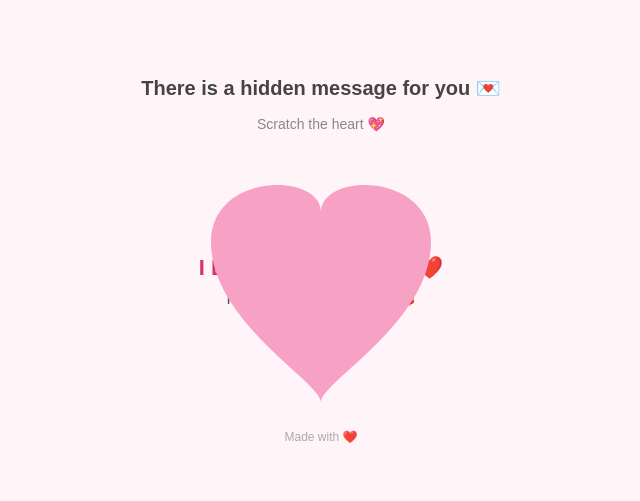
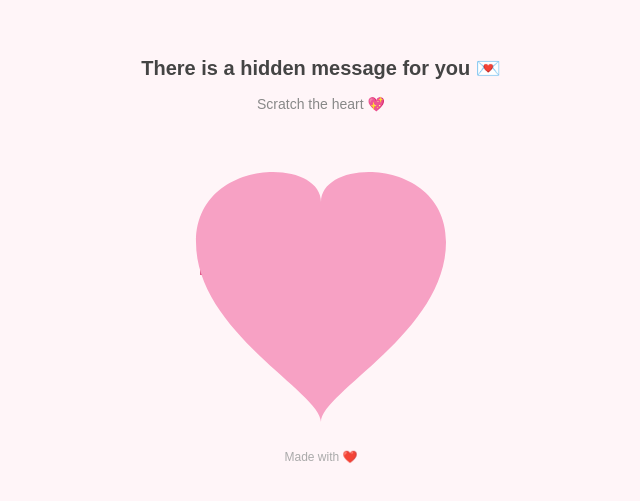
Before and after one commit to NilGamer/Hidden-message, a plain HTML site: page index.html in a window 1280 px wide. Shown: the part 147-648 px from the top of the page, without its empty margins (319-959 px from the left). Drawn offline with Linux system fonts and the light colour scheme.

Commit message:
Update index.html

```diff
--- a/index.html
+++ b/index.html
@@ -33,8 +33,8 @@
 
     .container {
         position: relative;
-        width: 260px;
-        height: 260px;
+        width: 300px;
+        height: 300px;
     }
 
     .message {
@@ -86,7 +86,7 @@
         <div class="line1">I Love You Vanshika ❤️</div>
         <div class="line2">From You Pyara Bacha 😘</div>
     </div>
-    <canvas id="scratchCanvas" width="260" height="260"></canvas>
+    <canvas id="scratchCanvas" width="300" height="300"></canvas>
 </div>
 
 <footer>Made with ❤️</footer>
@@ -98,11 +98,11 @@
     function drawHeart() {
         ctx.fillStyle = "#f7a1c4"; // Blush pink
         ctx.beginPath();
-        ctx.moveTo(130, 60);
-        ctx.bezierCurveTo(130, 20, 20, 20, 20, 90);
-        ctx.bezierCurveTo(20, 170, 130, 230, 130, 250);
-        ctx.bezierCurveTo(130, 230, 240, 170, 240, 90);
-        ctx.bezierCurveTo(240, 20, 130, 20, 130, 60);
+        ctx.moveTo(150, 70);
+        ctx.bezierCurveTo(150, 25, 25, 25, 25, 110);
+        ctx.bezierCurveTo(25, 200, 150, 260, 150, 290);
+        ctx.bezierCurveTo(150, 260, 275, 200, 275, 110);
+        ctx.bezierCurveTo(275, 25, 150, 25, 150, 70);
         ctx.closePath();
         ctx.fill();
     }
```
